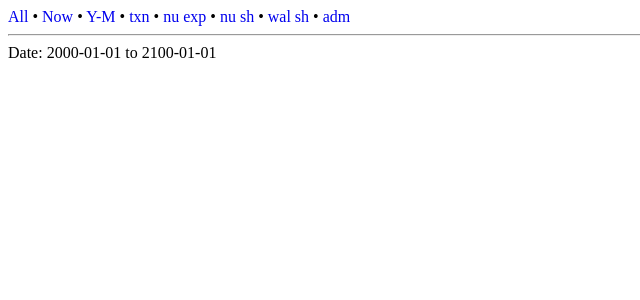
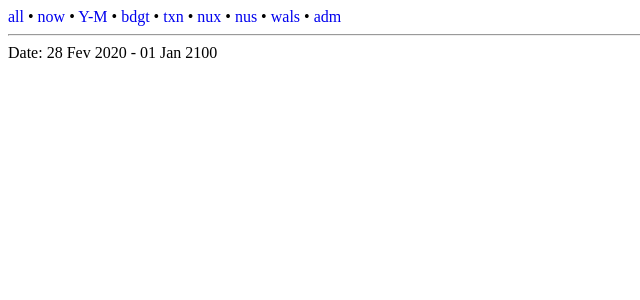
Before and after one commit to heitorchang/alexiebr, a Django app: page / in a window 1280 px wide. Shown: the top 300 px of the page, without its empty margins (0-640 px from the left). Run offline with Django 3.2, Linux system fonts and the light colour scheme; the visitor is signed in with stand-in values (Sample User, id 1); data that the repository does not hold is empty.

Commit message:
redo default time

```diff
--- a/alexieui/templates/alexieui/acctdetail.html
+++ b/alexieui/templates/alexieui/acctdetail.html
@@ -3,7 +3,7 @@
 
 {% block content %}
 
-Date: {{ startdate }} to {{ enddate }}
+Date: {{ startdate | date:"d M Y" }} - {{ enddate | date:"d M Y" }}
 <br><br>
 
 <a href="{% url 'alexieui:adj' acct.id %}">Adjust balance</a>
--- a/alexieui/templates/alexieui/base.html
+++ b/alexieui/templates/alexieui/base.html
@@ -47,19 +47,21 @@
         </style>
     </head>
     <body>
-        <a href="{% url 'alexieui:index' %}">All</a>
+        <a href="{% url 'alexieui:index' %}?startdate=2000-01-01&enddate=2100-01-01">all</a>
         &bullet;
-        <a href="{% url 'alexieui:index' %}?startdate={% now 'Y-m' %}-01">Now</a>
+        <a href="{% url 'alexieui:index' %}">now</a>
         &bullet;
         <a href="{% url 'alexieui:hist' %}">Y-M</a>
         &bullet;
+	<a href="{% url 'alexieui:budget' %}">bdgt</a>
+	&bullet;
         <a href="{% url 'alexieui:addform' 0 %}">txn</a>
         &bullet;
-        <a href="{% url 'alexieui:addform' 3 %}">nu exp</a>
+        <a href="{% url 'alexieui:addform' 3 %}">nux</a>
         &bullet;
-        <a href="{% url 'alexieui:addform' 1 %}">nu sh</a>
+        <a href="{% url 'alexieui:addform' 1 %}">nus</a>
         &bullet;
-        <a href="{% url 'alexieui:addform' 2 %}">wal sh</a>
+        <a href="{% url 'alexieui:addform' 2 %}">wals</a>
         &bullet;
         <a href="{% url 'admin:index' %}">adm</a>
         <hr>
--- a/alexieui/templates/alexieui/hist.html
+++ b/alexieui/templates/alexieui/hist.html
@@ -7,7 +7,9 @@
 <pre>
 ptlsal 5530
 
-<a href="{% url 'alexieui:index' %}?startdate=2020-02-01&enddate=2020-02-29">2020-02</a> ---- ----
+<a href="{% url 'alexieui:index' %}?startdate=2020-01-01&enddate=2020-01-31">2020-01</a> 4477  853
+
+<a href="{% url 'alexieui:index' %}?startdate=2020-02-01&enddate=2020-02-29">2020-02</a> 3145 2385
 
 <a href="{% url 'alexieui:index' %}?startdate=2020-03-01&enddate=2020-03-31">2020-03</a> ---- ----
 
--- a/alexieui/templates/alexieui/index.html
+++ b/alexieui/templates/alexieui/index.html
@@ -12,7 +12,7 @@
     {% endfor %}
 </div>
 
-Date: {{ startdate }} to {{ enddate }}
+Date: {{ startdate | date:"d M Y" }} - {{ enddate | date:"d M Y" }}
 <br>
 
 {% for atid, at in atypes.items %}
@@ -22,7 +22,7 @@
     <table>
         {% for a in at.accts %}
         <tr>
-            <td><a href="{% url 'alexieui:acctdetail' a.id %}?startdate={{ startdate }}&enddate={{ enddate }}">{{ a.name }}</a></td>
+            <td><a href="{% url 'alexieui:acctdetail' a.id %}?startdate={{ startdate | date:"Y-m-d" }}&enddate={{ enddate | date:"Y-m-d" }}">{{ a.name }}</a></td>
             <td class="rt">{{ a.bal | intcomma }}</td>
         </tr>
         {% endfor %}
--- a/alexieui/urls.py
+++ b/alexieui/urls.py
@@ -10,4 +10,5 @@
     path('hist/', views.hist, name='hist'),
     path('acct/<int:acctid>/', views.acctdetail, name='acctdetail'),
     path('adj/<int:acctid>/', views.adj, name='adj'),
+    path('budget/', views.budget, name='budget'),
 ]
--- a/alexieui/views.py
+++ b/alexieui/views.py
@@ -32,7 +32,7 @@
     if not request.user.is_authenticated:
         return redirect('admin:index')
 
-    startdate = request.GET.get('startdate', '2000-01-01')
+    startdate = request.GET.get('startdate', datetime.date.today().strftime("%Y-%m-%d"))
     enddate = request.GET.get('enddate', '2100-01-01')
 
     atypes = OrderedDict()
@@ -74,8 +74,8 @@
     headerBals = getHeaderBals(request)
 
     return render(request, 'alexieui/index.html',
-                  {'startdate': startdate,
-                   'enddate': enddate,
+                  {'startdate': datetime.datetime.strptime(startdate, "%Y-%m-%d"),
+                   'enddate': datetime.datetime.strptime(enddate, "%Y-%m-%d"),
                    'presets': presets,
                    'headerBals': headerBals,
                    'atypes': atypes})
@@ -162,8 +162,8 @@
 
     return render(request, 'alexieui/acctdetail.html',
                   {'acct': acct,
-                   'startdate': startdate,
-                   'enddate': enddate,
+                   'startdate': datetime.datetime.strptime(startdate, "%Y-%m-%d"),
+                   'enddate': datetime.datetime.strptime(enddate, "%Y-%m-%d"),
                    'drtxns': drtxns,
                    'crtxns': crtxns})
 
@@ -214,3 +214,8 @@
         return render(request, 'alexieui/adjform.html',
                       {'acct': acct,
                        'allaccts': allaccts})
+
+
+def budget(request):
+    return render(request, 'alexieui/redirect.html',
+                      {'msg': "Not implemented yet."})
```
